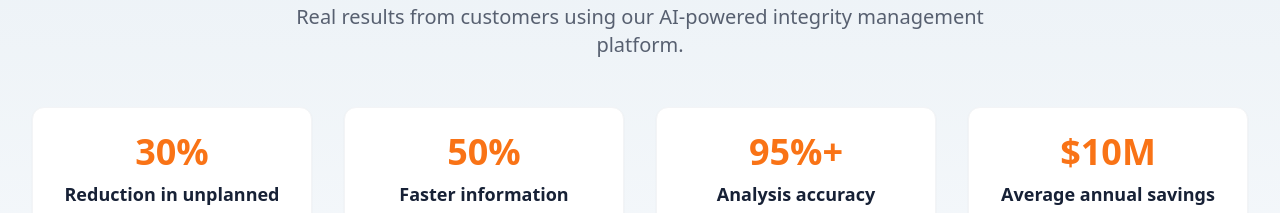
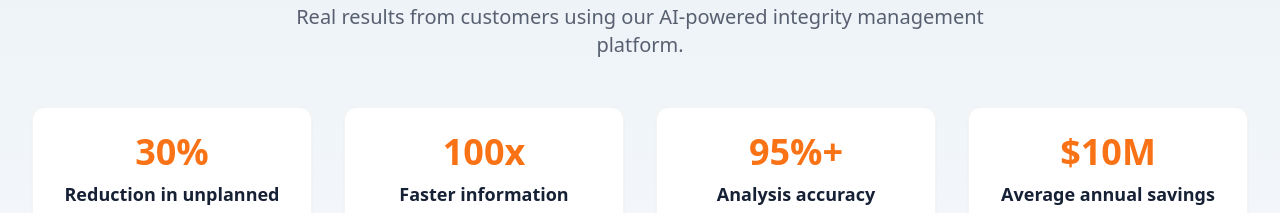
Before and after one commit to Rovlad/cogintech-ai-landing, a React (Vite) app: page / in a window 1280 px wide. Shown: the part 2700-2913 px from the top of the page. Built offline with nearby package versions, Linux system fonts and the light colour scheme; no server answers.

Commit message:
Refactor search speed display
Update the search speed metric to reflect the actual performance improvement, which is "tens or hundreds of times" faster. Consider how to visually represent this improvement effectively.

```diff
--- a/src/components/new-landing/ValueMetrics.tsx
+++ b/src/components/new-landing/ValueMetrics.tsx
@@ -6,7 +6,7 @@ const ValueMetrics = () => {
       description: "Prevent costly equipment breakdowns with predictive insights"
     },
     {
-      value: "50%",
+      value: "100x",
       label: "Faster information search",
       description: "Find critical documents and data in seconds, not hours"
     },
```
